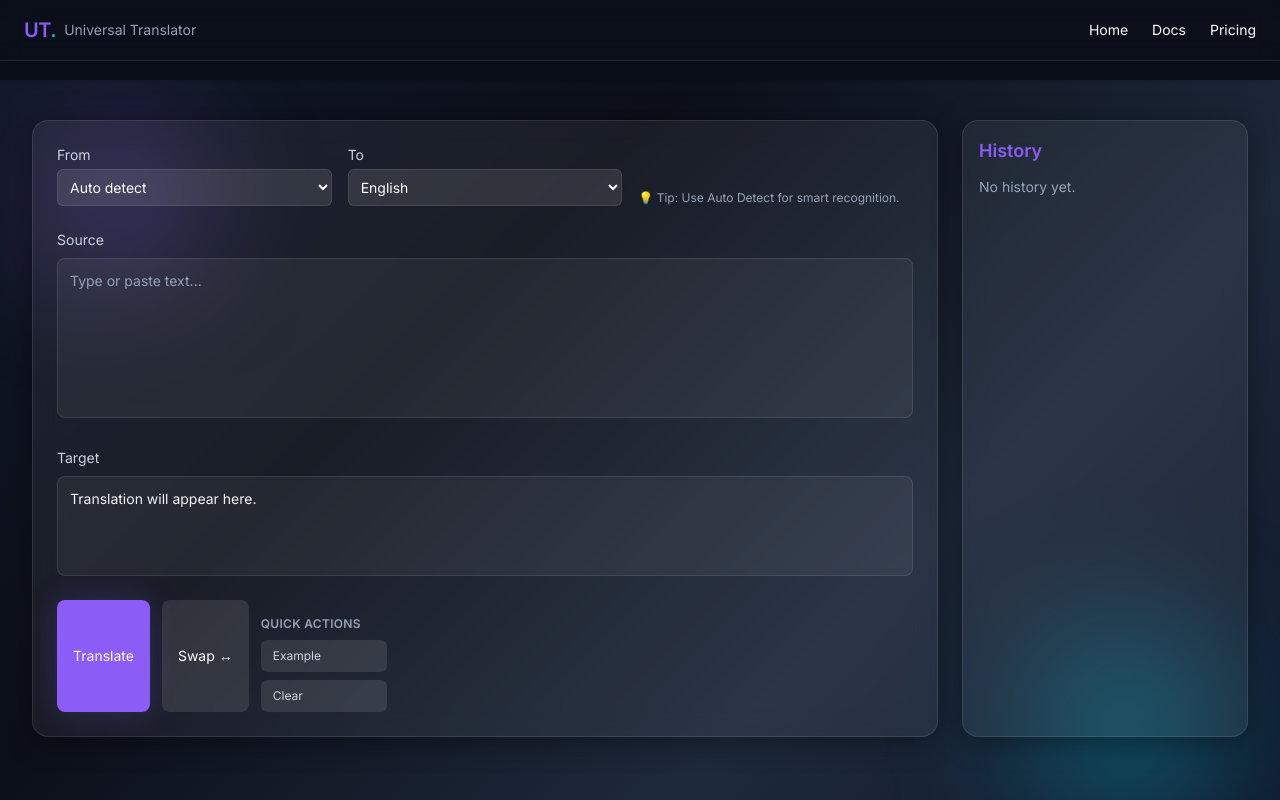
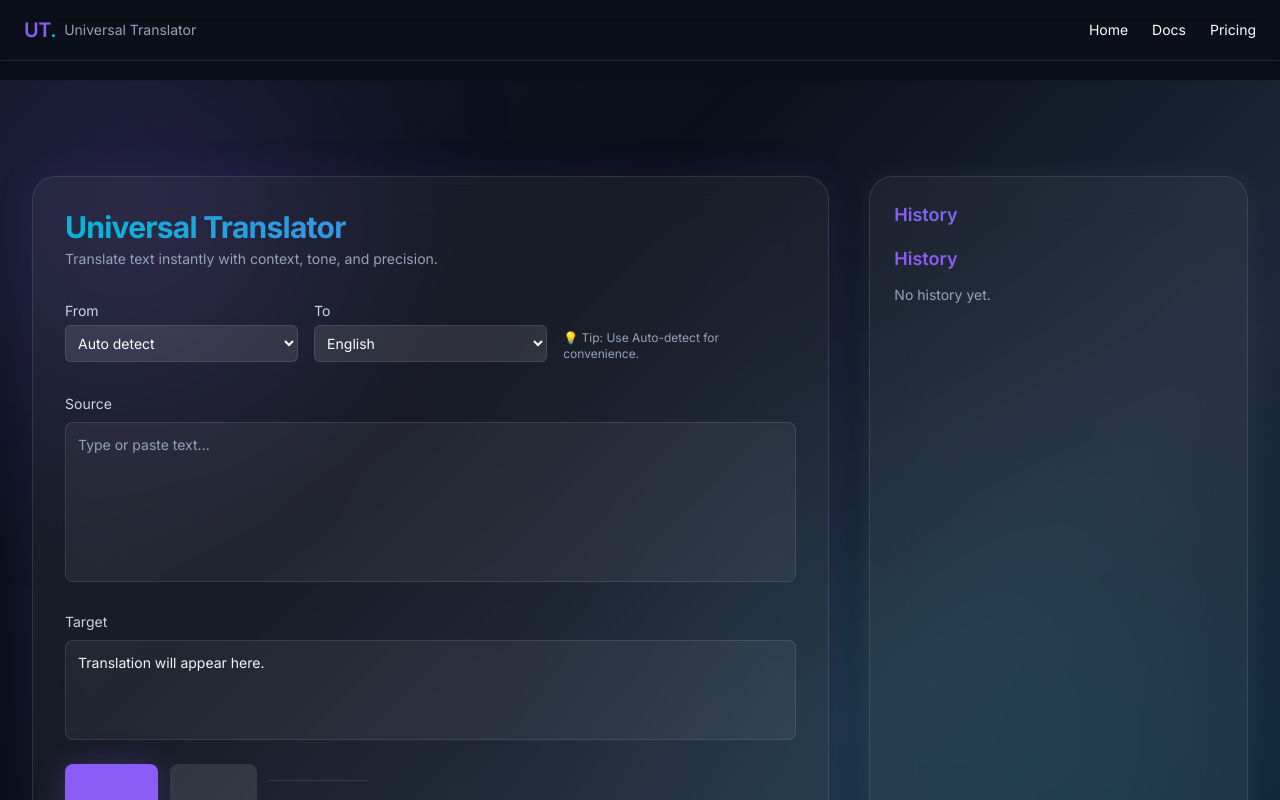
Before and after one commit to karan-sidhu22/UNIVERSAL-TRANSLATOR, a Next.js app: page / in a window 1280 px wide. Shown: the top 800 px of the page. Built offline with nearby package versions, Linux system fonts and the light colour scheme.

Commit message:
updated the page.js

```diff
--- a/app/page.js
+++ b/app/page.js
@@ -19,6 +19,7 @@ export default function HomePage() {
   const [status, setStatus] = useState("");
   const [history, setHistory] = useState([]);
 
+  // ✅ Handle hydration safely
   useEffect(() => {
     setMounted(true);
     try {
@@ -33,11 +34,9 @@ export default function HomePage() {
     if (mounted) localStorage.setItem("ut_history", JSON.stringify(history));
   }, [history, mounted]);
 
+  // 🌍 Translate handler
   const handleTranslate = async () => {
-    if (!inputText.trim()) {
-      setStatus("Type something to translate.");
-      return;
-    }
+    if (!inputText.trim()) return setStatus("Type something to translate.");
 
     setLoading(true);
     setStatus("");
@@ -64,9 +63,7 @@ export default function HomePage() {
           when: new Date().toISOString(),
         };
         setHistory((prev) => [record, ...prev].slice(0, 200));
-      } else {
-        setStatus("No translation returned.");
-      }
+      } else setStatus("No translation returned.");
     } catch (err) {
       console.error(err);
       setStatus("Translation failed. Try again.");
@@ -75,6 +72,7 @@ export default function HomePage() {
     }
   };
 
+  // 🔁 Swap languages
   const handleSwap = () => {
     setSourceLang(targetLang === "auto" ? "auto" : targetLang);
     setTargetLang(sourceLang === "auto" ? "en" : sourceLang);
@@ -82,6 +80,7 @@ export default function HomePage() {
     setTranslatedText("");
   };
 
+  // 📜 Select from history
   const handleSelectHistory = (h) => {
     setInputText(h.input);
     setTargetLang(h.target);
@@ -91,57 +90,58 @@ export default function HomePage() {
   if (!mounted) return null;
 
   return (
-    <>
-      <main className="relative min-h-screen overflow-hidden text-white">
-        {/* ✨ Background animations */}
+    <main className="relative min-h-screen text-white overflow-hidden">
+      {/* ✨ Animated background gradient */}
       <div className="absolute inset-0 bg-animated-gradient animate-gradientShift"></div>
       <ParticlesBackground />
-
       <Navbar />
 
-        {/* 🌈 Glowing background blobs */}
-        <div className="absolute top-10 left-10 w-40 h-40 bg-accent/30 rounded-full blur-3xl animate-float"></div>
-        <div className="absolute bottom-10 right-10 w-56 h-56 bg-accent2/30 rounded-full blur-3xl animate-float"></div>
+      {/* 🟣 Ambient lights */}
+      <div className="absolute top-0 left-0 w-72 h-72 bg-accent/25 blur-[120px] rounded-full animate-float"></div>
+      <div className="absolute bottom-0 right-0 w-[28rem] h-[28rem] bg-accent2/25 blur-[160px] rounded-full animate-float"></div>
 
-        {/* 🌐 Page Content */}
-        <motion.div
+      {/* 🧠 Main grid */}
+      <motion.section
         initial={{ opacity: 0, y: 40 }}
         animate={{ opacity: 1, y: 0 }}
         transition={{ duration: 0.8 }}
-          className="relative z-10 max-w-7xl mx-auto px-4 sm:px-6 md:px-8 py-10 grid grid-cols-1 lg:grid-cols-4 gap-6"
+        className="relative z-10 max-w-7xl mx-auto px-4 sm:px-8 py-24 grid grid-cols-1 lg:grid-cols-3 gap-10"
       >
-          {/* 🗣 Translator Section */}
+        {/* LEFT - Translator */}
         <motion.div
-            className="lg:col-span-3 backdrop-blur-md bg-card p-6 rounded-2xl border border-white/10 shadow-soft"
           initial={{ opacity: 0, y: 20 }}
           animate={{ opacity: 1, y: 0 }}
           transition={{ delay: 0.2 }}
+          className="lg:col-span-2 backdrop-blur-xl bg-white/[0.05] border border-white/10 rounded-3xl p-8 shadow-[0_0_40px_rgba(139,92,246,0.1)] hover:shadow-[0_0_60px_rgba(139,92,246,0.25)] transition-all duration-500"
         >
-            {/* Language selectors */}
-            <div className="mb-6 grid md:grid-cols-3 gap-4">
-              <div className="md:col-span-1">
+          {/* Header */}
+          <div className="mb-8">
+            <h1 className="text-3xl font-bold tracking-tight bg-gradient-to-r from-accent2 to-accent bg-clip-text text-transparent">
+              Universal Translator
+            </h1>
+            <p className="text-slate-400 text-sm mt-1">
+              Translate text instantly with context, tone, and precision.
+            </p>
+          </div>
+
+          {/* Language Selectors */}
+          <div className="grid sm:grid-cols-2 lg:grid-cols-3 gap-4 mb-8">
             <LanguageSelector
               value={sourceLang}
               onChange={setSourceLang}
               label="From"
             />
-              </div>
-              <div className="md:col-span-1">
             <LanguageSelector
               value={targetLang}
               onChange={setTargetLang}
               label="To"
             />
+            <div className="hidden lg:flex items-end text-xs text-slate-400">
+              💡 Tip: Use Auto-detect for convenience.
             </div>
-              <motion.div
-                className="md:col-span-1 flex items-end text-xs text-slate-400"
-                whileHover={{ scale: 1.05 }}
-              >
-                💡 Tip: Use Auto Detect for smart recognition.
-              </motion.div>
           </div>
 
-            {/* Translator Card */}
+          {/* Translator Core */}
           <TranslatorCard
             inputText={inputText}
             setInputText={setInputText}
@@ -153,57 +153,70 @@ export default function HomePage() {
             onSwap={handleSwap}
           >
             {/* Quick Actions */}
-              <div className="text-slate-300 text-xs mt-4">
-                <div className="mb-2 font-semibold tracking-wide uppercase text-slate-400">
+            <div className="mt-4 border-t border-white/10 pt-4">
+              <div className="mb-2 text-slate-400 text-xs uppercase tracking-wide">
                 Quick Actions
               </div>
-
+              <div className="flex flex-col gap-2">
                 <motion.button
                   whileHover={{ scale: 1.05 }}
                   whileTap={{ scale: 0.95 }}
-                  className="w-full text-left rounded-md px-3 py-2 mb-2 bg-white/10 hover:bg-white/20 transition-all"
                   onClick={() => setInputText("Hello, how are you?")}
+                  className="w-full text-left px-3 py-2 rounded-md bg-white/10 hover:bg-white/20 transition-all text-slate-200"
                 >
                   Example
                 </motion.button>
-
                 <motion.button
                   whileHover={{ scale: 1.05 }}
                   whileTap={{ scale: 0.95 }}
-                  className="w-full text-left rounded-md px-3 py-2 bg-white/10 hover:bg-white/20 transition-all"
                   onClick={() => {
                     setInputText("");
                     setTranslatedText("");
                     setStatus("");
                   }}
+                  className="w-full text-left px-3 py-2 rounded-md bg-white/10 hover:bg-white/20 transition-all text-slate-200"
                 >
                   Clear
                 </motion.button>
+              </div>
             </div>
           </TranslatorCard>
 
           {status && (
             <motion.div
-                className="mt-4 text-center text-sm text-rose-400"
               initial={{ opacity: 0 }}
               animate={{ opacity: 1 }}
+              className="mt-4 text-center text-sm text-rose-400"
             >
               {status}
             </motion.div>
           )}
         </motion.div>
 
-          {/* 📚 History Panel */}
+        {/* RIGHT - History Panel */}
         <motion.div
-            className="lg:col-span-1 backdrop-blur-md bg-card p-4 rounded-2xl border border-white/10 shadow-soft"
-            initial={{ opacity: 0, x: 30 }}
+          initial={{ opacity: 0, x: 40 }}
           animate={{ opacity: 1, x: 0 }}
-            transition={{ delay: 0.3 }}
+          transition={{ delay: 0.4 }}
+          className="backdrop-blur-xl bg-white/[0.05] border border-white/10 rounded-3xl p-6 shadow-[0_0_30px_rgba(255,255,255,0.05)]"
         >
+          <h2 className="text-lg font-semibold mb-4 bg-gradient-to-r from-accent to-accent2 bg-clip-text text-transparent">
+            History
+          </h2>
+          <div className="max-h-[500px] overflow-y-auto pr-1">
             <HistoryPanel history={history} onSelect={handleSelectHistory} />
+          </div>
         </motion.div>
-        </motion.div>
+      </motion.section>
+
+      {/* 📱 Floating Translate Button (Mobile only) */}
+      <motion.button
+        onClick={handleTranslate}
+        whileTap={{ scale: 0.95 }}
+        className="lg:hidden fixed bottom-8 right-8 z-50 px-6 py-3 rounded-full bg-gradient-to-r from-accent to-accent2 shadow-lg shadow-accent/30 hover:shadow-accent2/40 transition-all text-white font-semibold"
+      >
+        {loading ? "Translating..." : "Translate"}
+      </motion.button>
     </main>
-    </>
   );
 }
```
Lines whose indentation alone changed are shown as unchanged.
